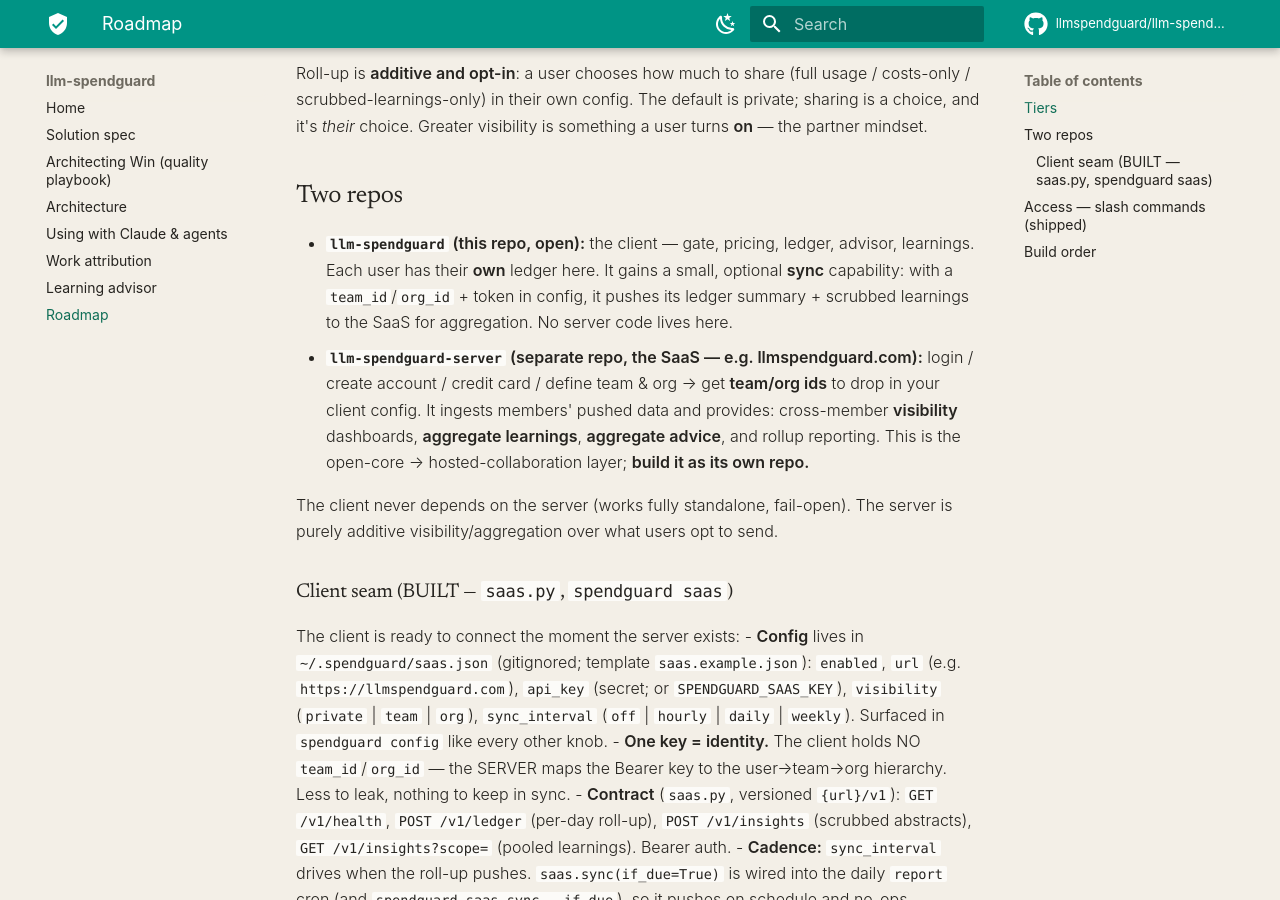
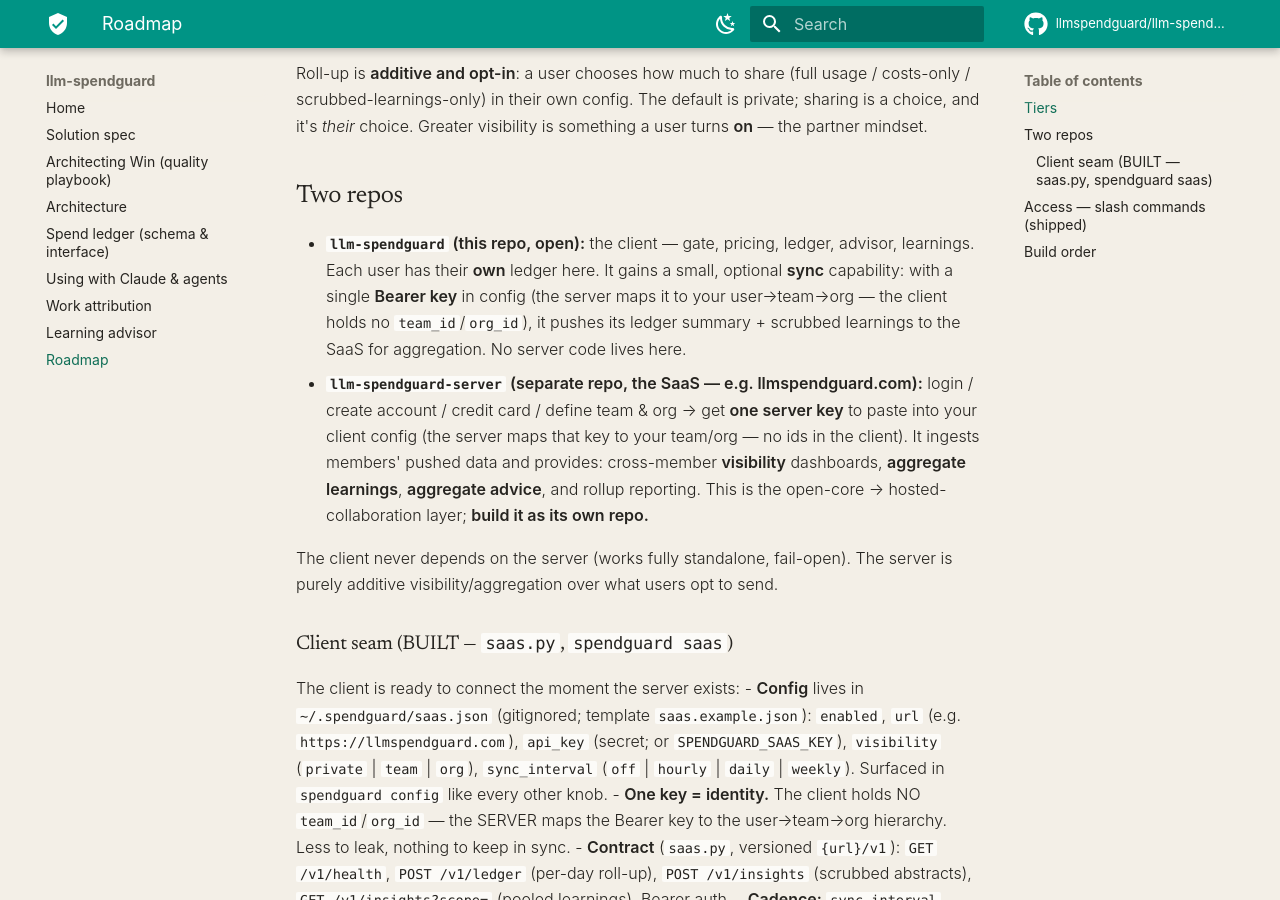
Before and after one commit to llmspendguard/llm-spendguard, an MkDocs documentation site: the page built from docs/ROADMAP.md, in a window 1280 px wide and 900 px high, scrolled down 844 px. Built offline with MkDocs 1.6.1 and Material for MkDocs 9.7.7, drawn with Linux system fonts in a browser that asks for light colours; comment, search, counter and statistics services are not loaded.

Commit message:
docs: bring README/SETUP/ROADMAP current with 0.3.0 (providers, caps, commands)
The front-door docs had drifted behind what 0.3.0 ships (a forensic tool's docs
must match reality). Verified against the code:
- README provider list: add z.ai/GLM + a "first-class provider adapters" note
  (Azure/LiteLLM/Bedrock/Vertex), matching adapters.py + __init__ exports.
- README "full command reference": complete it — was missing ~10 real cli.py
  commands (gate-coverage, maxtokens, trust, accounting, signal, workdone, tag,
  cross-check, the full saas subcommand set, …).
- SETUP.md caps table: replace the pre-0.3.0 flat caps with the shipped model
  (caps.{total,llm,compute}.{daily,monthly} + meta, gate.enforce, deid.engine, saas.*).
- ROADMAP.md: fix the client-identity self-contradiction (client holds NO
  team_id/org_id — server maps the Bearer key), matching config_schema + ARCHITECTURE.
- README model count: reconcile "2,700+" vs "~2,300 priced" to one accurate figure.
- mkdocs.yml: wire in the orphaned SPEND_LEDGER.md so it's reachable on the docs site.

Co-Authored-By: Claude Opus 4.8 (1M context) <noreply@anthropic.com>

```diff
--- a/docs/ROADMAP.md
+++ b/docs/ROADMAP.md
@@ -23,13 +23,14 @@ choice. Greater visibility is something a user turns **on** — the partner mind
 ## Two repos
 
 - **`llm-spendguard` (this repo, open):** the client — gate, pricing, ledger, advisor, learnings. Each user
-  has their **own** ledger here. It gains a small, optional **sync** capability: with a `team_id`/`org_id` +
-  token in config, it pushes its ledger summary + scrubbed learnings to the SaaS for aggregation. No server
-  code lives here.
+  has their **own** ledger here. It gains a small, optional **sync** capability: with a single **Bearer key**
+  in config (the server maps it to your user→team→org — the client holds no `team_id`/`org_id`), it pushes its
+  ledger summary + scrubbed learnings to the SaaS for aggregation. No server code lives here.
 - **`llm-spendguard-server` (separate repo, the SaaS — e.g. llmspendguard.com):** login / create account / credit
-  card / define team & org → get **team/org ids** to drop in your client config. It ingests members' pushed
-  data and provides: cross-member **visibility** dashboards, **aggregate learnings**, **aggregate advice**,
-  and rollup reporting. This is the open-core → hosted-collaboration layer; **build it as its own repo.**
+  card / define team & org → get **one server key** to paste into your client config (the server maps that key to
+  your team/org — no ids in the client). It ingests members' pushed data and provides: cross-member **visibility**
+  dashboards, **aggregate learnings**, **aggregate advice**, and rollup reporting. This is the open-core →
+  hosted-collaboration layer; **build it as its own repo.**
 
 The client never depends on the server (works fully standalone, fail-open). The server is purely additive
 visibility/aggregation over what users opt to send.
--- a/mkdocs.yml
+++ b/mkdocs.yml
@@ -38,6 +38,7 @@ nav:
   - Solution spec: SOLUTION-SPEC.md
   - Architecting Win (quality playbook): spendguard_architecting_win.md
   - Architecture: ARCHITECTURE.md
+  - Spend ledger (schema & interface): SPEND_LEDGER.md
   - Using with Claude & agents: USING-WITH-CLAUDE.md
   - Work attribution: work-attribution.md
   - Learning advisor: learning-advisor.md
```
Also changed, not shown: README.md (+53 -17 lines), SETUP.md (+10 -4 lines).
